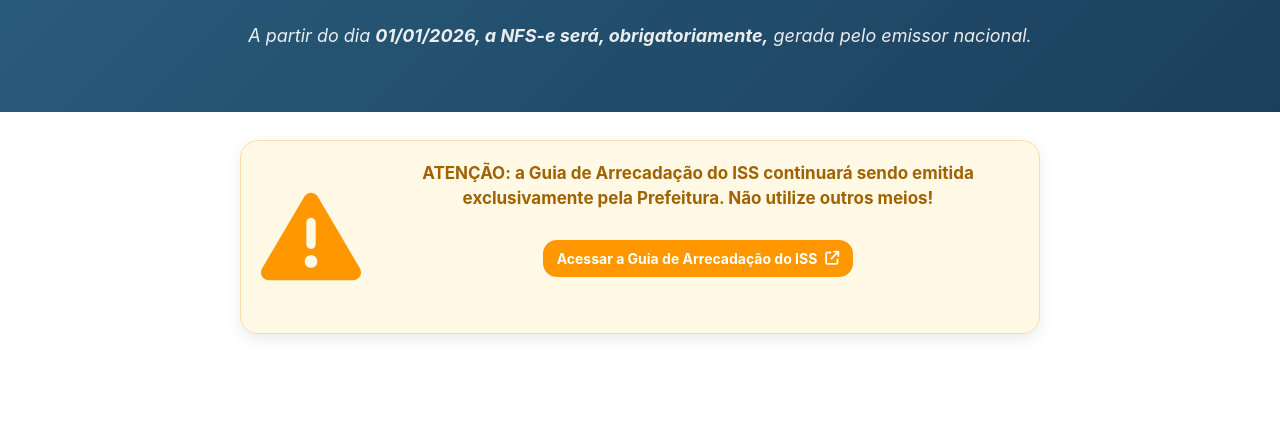
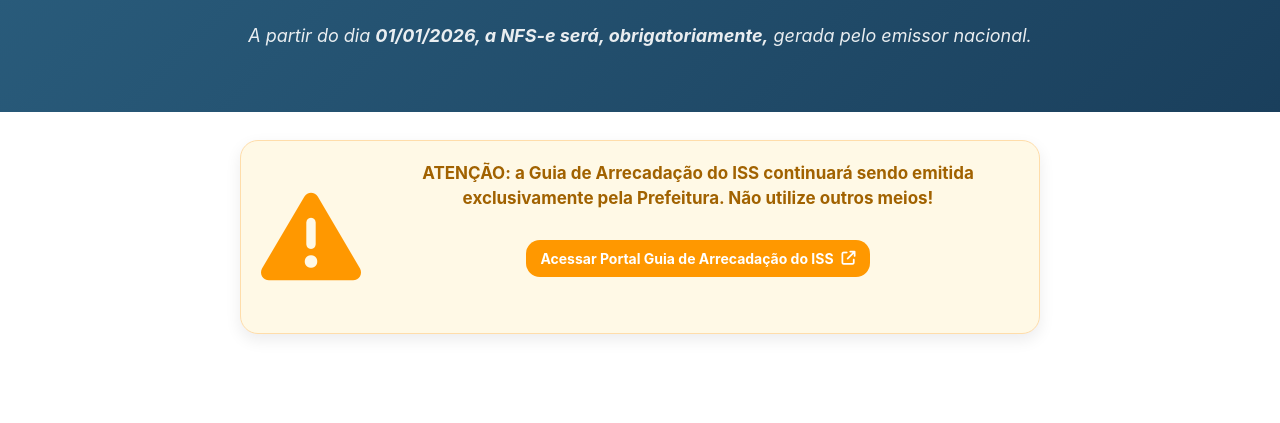
Before and after one commit to Macedo-R/portal, a plain HTML site: page nfse.html in a window 1280 px wide. Shown: the part 377-800 px from the top of the page. Drawn offline with Linux system fonts and the light colour scheme.

Commit message:
Update print

```diff
--- a/nfse.html
+++ b/nfse.html
@@ -96,7 +96,7 @@
         </strong>
         <br />
         <a href="https://nfse.setelagoas.mg.gov.br/" rel="noopener noreferrer" target="_blank">
-          Acessar a Guia de Arrecadação do ISS
+          Acessar Portal Guia de Arrecadação do ISS
           <i class="fa-solid fa-arrow-up-right-from-square"></i>
         </a>
       </div>
```
